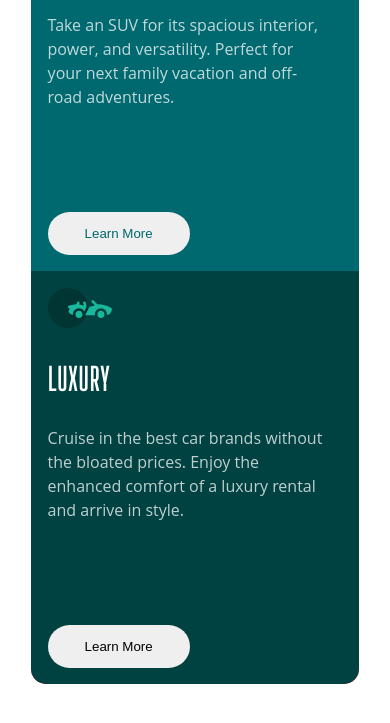
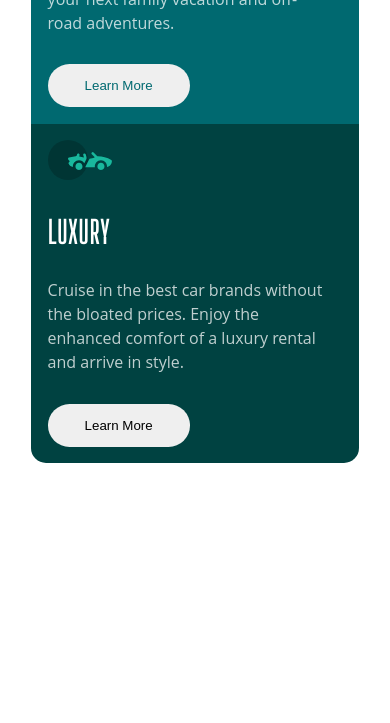
Before and after one commit to Elhacen18/HTML-CSS-, a plain HTML site: page index.html in a window 390 px wide. Shown: the part 594-1317 px from the top of the page. After the commit the page ends 1096 px from the top, so only its background shows below. Drawn offline with Linux system fonts and the light colour scheme.

Commit message:
edited index file

```diff
--- a/index.html
+++ b/index.html
@@ -69,9 +69,7 @@ body{
 
 .parent {
   height: 100%;
-  background: red;
   overflow: hidden;
- /* top right bottom left  */
  margin: 11% 20% 10% 20%;
  border-radius: 15px;
 
@@ -155,18 +153,18 @@ span{
 .Description{
   margin-right: 4%;
 }
-@media only screen and (max-width: 500px) {
+
+@media screen and (min-width:768px) and (max-width:1020px){
     .Child{
   max-height: auto;
-  flex-direction: column;
+  flex-direction: row;
   overflow: hidden;
 
 }
 .parent {
   height: 100%;
 
- /* top right bottom left  */
- margin: 10% 8% 10% 8%;
+ margin: 18% 5% 10% 5%;
  border-radius: 15px;
 
 
@@ -176,10 +174,10 @@ body{
   width: 100%;
   height: 100%;
   overflow-y: scroll;
-
 }
 }
-@media only screen and (min-width: 800px) and (max-width: 500px){
+
+@media screen and (min-width:500px) and (max-width:767px){
     .Child{
   max-height: auto;
   flex-direction: row;
@@ -202,6 +200,31 @@ body{
 
 }
 }
+
+@media screen and (max-width:700px){
+    .Child{
+  max-height: auto;
+  flex-direction: column;
+  overflow: hidden;
+
+}
+.parent {
+  height: 100%;
+
+ margin: 10% 8% 10% 8%;
+ border-radius: 15px;
+
+
+}
+.buttons{
+  margin-top: 10%;
+}
+body{
+  width: 100%;
+  height: 100%;
+}
+}
+
 
   </style>
     <body>
@@ -282,7 +305,8 @@ body{
                     </span>
                     <div class="Title"><p>SUVs</p></div>
                     <div>
-                    <p class="Description"> Take an SUV for its spacious interior, power, and
+                      <p class="Description"> Take an SUV for its spacious
+                        interior, power, and
                         versatility. Perfect for your next family vacation
                         and off-road adventures.
                       </p>
@@ -327,7 +351,8 @@ body{
                         </span>
                         <div class="Title"><p>luxury</p> </div>
                         <div>
-                        <p class="Description">Cruise in the best car brands without the bloated
+                          <p class="Description">Cruise in the best car brands
+                            without the bloated
                             prices. Enjoy the enhanced comfort of a luxury
                             rental and arrive in style.
                           </p>
```
Lines whose indentation alone changed are shown as unchanged.
